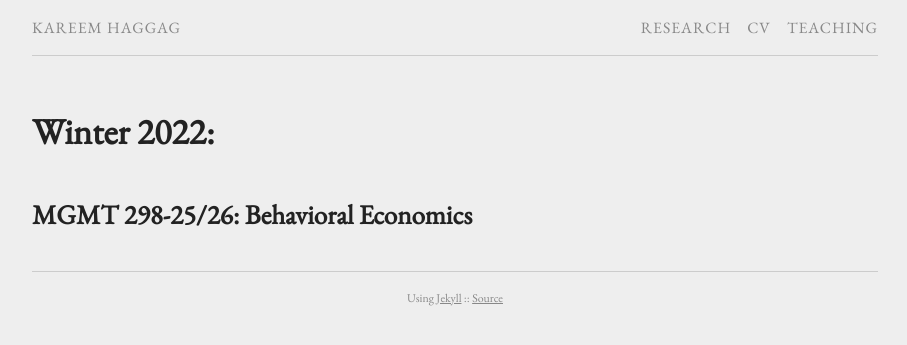
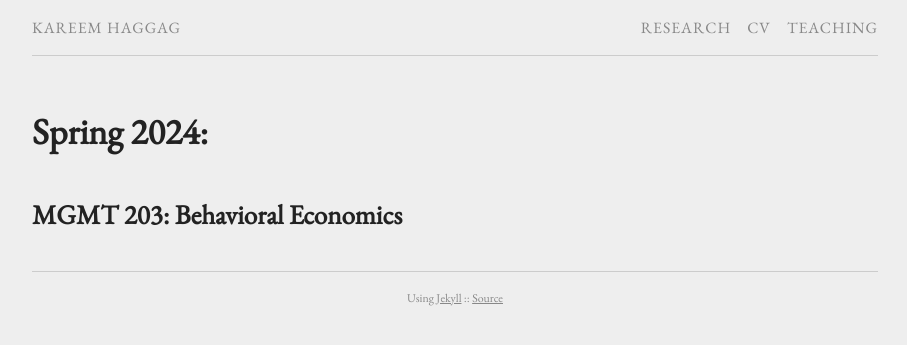
Before and after one commit to kareemhaggag/kareemhaggag.github.io, a Jekyll site: the page built from teaching.md, in a window 1280 px wide. Shown: the top 345 px of the page, without its empty margins (185-1092 px from the left). Built offline with Jekyll 4.4.1, drawn with Linux system fonts in a browser that asks for light colours; comment, search, counter and statistics services are not loaded.

Commit message:
Update cv

```diff
--- a/teaching.md
+++ b/teaching.md
@@ -4,6 +4,6 @@ title: Teaching
 permalink: /teaching/
 ---
 
-# Winter 2022:
+# Spring 2024:
 
-## MGMT 298-25/26: Behavioral Economics
+## MGMT 203: Behavioral Economics
```
Also changed, not shown: 1 other file.
